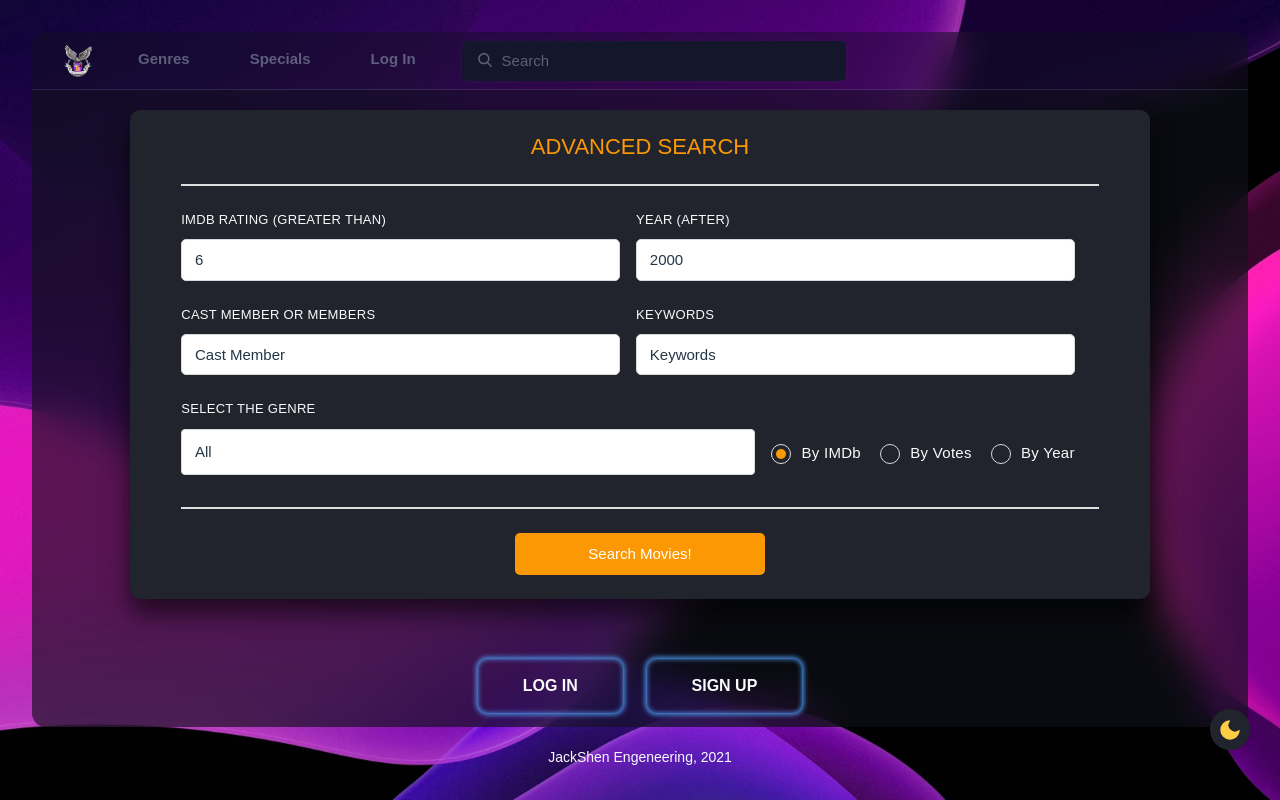
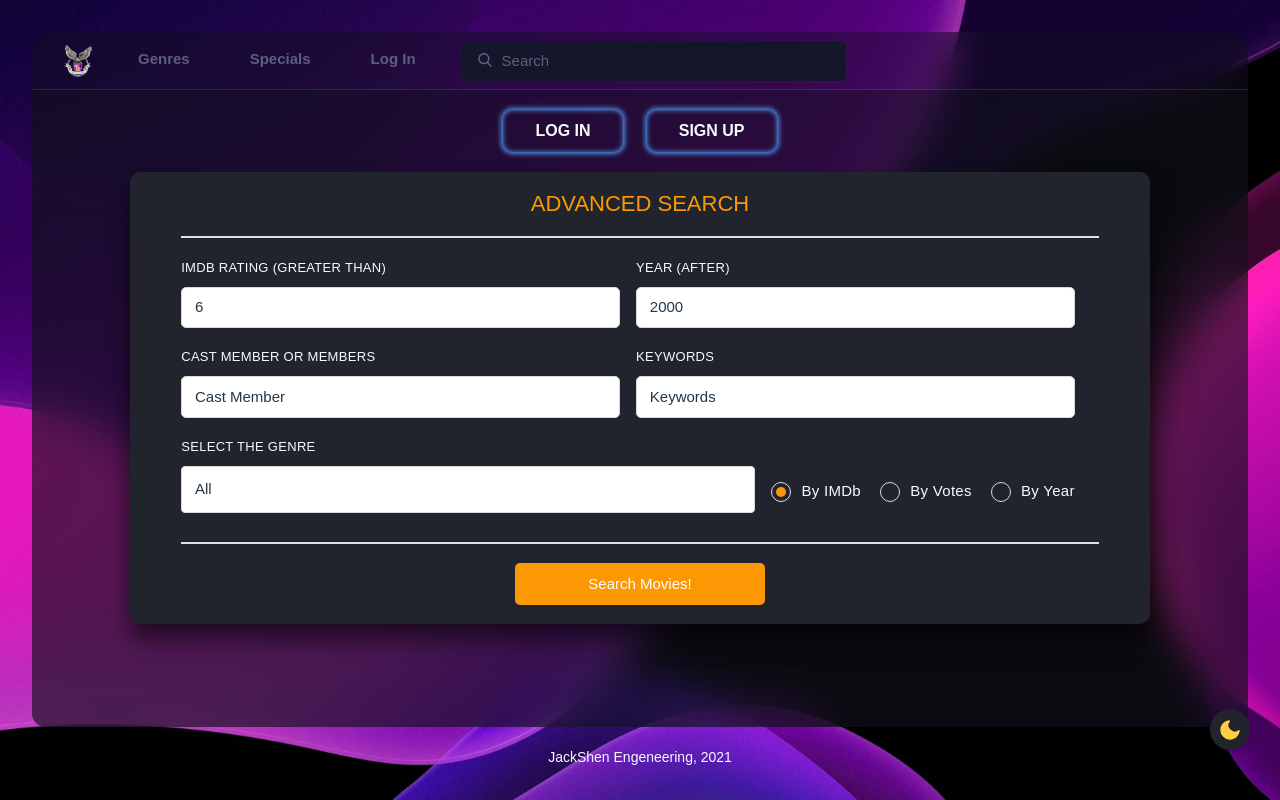
Before and after one commit to jackshendrikov/movie-finder, a Django app: page / in a window 1280 px wide. Run offline with Django 3.2, Linux system fonts and the light colour scheme; some libraries are stand-ins or nearby versions; some web fonts are replaced.

Commit message:
Update main form

```diff
--- a/static/css/adv-search.css
+++ b/static/css/adv-search.css
@@ -243,7 +243,7 @@ input[type=submit]:active {
 .adv-search .container .adv-search-header {
     grid-column: 1/-1;
     display: flex;
-    padding: 1.5rem 0;
+    padding: 1.2rem 0;
     border-bottom: 2px solid #dfdfdf;
     position: relative;
 }
@@ -262,7 +262,7 @@ input[type=submit]:active {
 
 .adv-search .container .adv-search-form .form-content {
     min-height: 100%;
-    padding: 1.5rem 1.5rem 2rem 0;
+    padding: 1.2rem 1.5rem 1.8rem 0;
 }
 
 @media only screen and (max-width: 992px) {
@@ -282,7 +282,7 @@ input[type=submit]:active {
 }
 
 .adv-search .container .adv-search-form .form-content .row-wrapper:not(:last-child) {
-    margin-bottom: 1.5rem;
+    margin-bottom: 1.2rem;
 }
 
 .adv-search .container .adv-search-form .form-content .row-wrapper .element {
@@ -353,7 +353,7 @@ input[type=submit]:active {
     grid-column: 1/-1;
     display: grid;
     justify-content: center;
-    padding: 1.5rem 0;
+    padding: 1.2rem 0;
     border-top: 2px solid #dfdfdf;
 }
 
--- a/static/css/main-style.css
+++ b/static/css/main-style.css
@@ -380,7 +380,6 @@ body.light-mode:before {
 }
 
 /* ==== ITEM SETTINGS ==== */
-
 .item-svg {
   position: absolute;
   top: 0;
@@ -868,8 +867,7 @@ label.header-profile {
 
 .auth-button {
   display: inline-block;
-  padding: 1.2em 2.8em;
-  margin-top: 60px;
+  padding: 0.8em 2em;
   margin-bottom: 20px;
   align-self: center;
 
@@ -926,11 +924,11 @@ label.header-profile {
     }
 }
 
-@media (max-width: 350px) {
+@media (max-width: 450px) {
     .auth-button {
       font-size: 14px;
-      padding: 10px 15px;
-      margin-bottom: 7px;
+      padding: 13px 15px;
+      margin-bottom: 10px;
       margin-top: 7px;
     }
 }
--- a/templates/main-page.html
+++ b/templates/main-page.html
@@ -8,6 +8,13 @@
 {% endblock %}
 
 {% block content %}
+{% if not user.is_authenticated %}
+<div style="width: 100%; text-align: center;">
+    <a class="auth-button" style="margin-right: 20px;" href="{% url 'login' %}">Log In</a>
+    <a class="auth-button" href="{% url 'register' %}">Sign Up</a>
+</div>
+{% endif %}
+
 <form class="adv-search" action="{% url 'advanced-search' %}" method="GET" autocomplete="off">
     {% csrf_token %}
     <div class="container">
@@ -87,13 +94,6 @@
         </footer>
     </div>
 </form>
-
-{% if not user.is_authenticated %}
-<div style="width: 100%; text-align: center;">
-    <a class="auth-button" style="margin-right: 20px;" href="{% url 'login' %}">Log In</a>
-    <a class="auth-button" href="{% url 'register' %}">Sign Up</a>
-</div>
-{% endif %}
 {% endblock %}
 
 {% block extra_js %}
```
